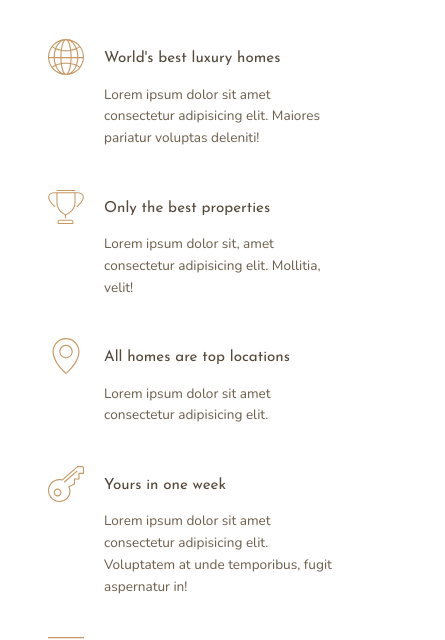
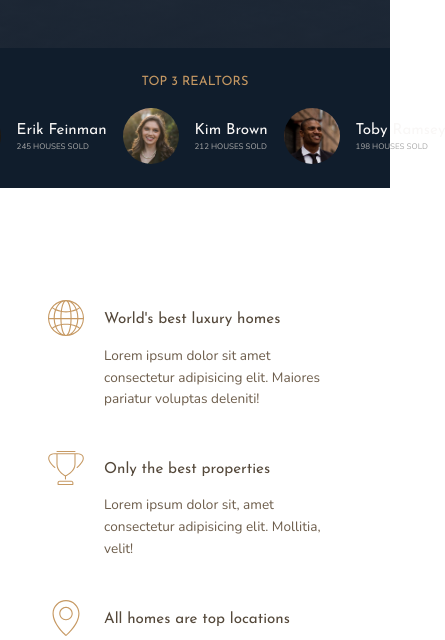
Before and after one commit to giadeagal/css-grid-nexter, a website: page index.html in a window 390 px wide. Shown: the part 796-1436 px from the top of the page, 445 px wide, since content can reach past the window. Drawn offline with nearby package versions, Linux system fonts and the light colour scheme.

Commit message:
realtors responsive

```diff
--- a/sass/_base.scss
+++ b/sass/_base.scss
@@ -1,23 +1,23 @@
 // COLOR VARIABLES
 $color-primary: #c69963;
-$color-primary-dark: #B28451;
+$color-primary-dark: #b28451;
 
 $color-secondary: #101d2c;
 
 $color-grey-light-1: #f9f7f6;
 $color-grey-light-2: #aaa;
 
-$color-grey-dark-1: #54483A;
-$color-grey-dark-2: #6D5D4B;
+$color-grey-dark-1: #54483a;
+$color-grey-dark-2: #6d5d4b;
 
 // FONT VARIABLES
-$font-primary: 'Nunito', sans-serif;
-$font-display: 'Josefin Sans', sans-serif;
+$font-primary: "Nunito", sans-serif;
+$font-display: "Josefin Sans", sans-serif;
 
 //RESPONSIVE BREAKPOINT VARIABLES
-$bp-xl: 75em;
-$bp-l: 62.5em;
-
+$bp-xl: 75em; //1200px
+$bp-l: 62.5em; //1000px
+$bp-m: 50em; //800px
 
 *,
 *::before,
@@ -52,13 +52,12 @@ body {
     repeat(3, min-content);
   grid-template-columns:
     [sidebar-start] 8rem
-        [sidebar-end full-start] minmax(6rem,1fr)
-        [center-start] repeat(8, [col-start] minmax(min-content, 14rem) [col-end] )
-        [center-end] minmax(6rem,1fr)
+    [sidebar-end full-start] minmax(6rem, 1fr)
+    [center-start] repeat(8, [col-start] minmax(min-content, 14rem) [col-end])
+    [center-end] minmax(6rem, 1fr)
     [full-end];
 
   @media only screen and (max-width: $bp-l) {
-
     grid-template-rows:
       6rem
       80vh
@@ -67,9 +66,18 @@ body {
       repeat(3, min-content);
 
     grid-template-columns:
-            [full-start] minmax(6rem,1fr)
+      [full-start] minmax(6rem, 1fr)
       [center-start] repeat(8, [col-start] minmax(min-content, 14rem) [col-end])
-            [center-end] minmax(6rem,1fr)
+      [center-end] minmax(6rem, 1fr)
       [full-end];
   }
+
+  @media only screen and (max-width: $bp-m) {
+    grid-template-rows:
+      6rem
+      calc(100vh - 6rem)
+      repeat(2, min-content)
+      40vw
+      repeat(3, min-content);
   }
+}
--- a/sass/_header.scss
+++ b/sass/_header.scss
@@ -15,6 +15,10 @@
     grid-template-columns: minmax(min-content,max-content);
     row-gap: 1.5rem;
     justify-content: center;
+
+    @media only screen and (max-width: $bp-m) {
+        grid-column: 1 / -1;
+      }
 
     &__logo {
         height: 3rem;
--- a/sass/_realtors.scss
+++ b/sass/_realtors.scss
@@ -9,12 +9,20 @@
     justify-items: center;
     align-content: center;
 
+    @media only screen and (max-width: $bp-m) {
+        grid-column: 1 / -1;
+    }
+
     &__list {
         display: grid;
         grid-template-columns: min-content max-content;
         column-gap: 2rem;
         row-gap: 5vh;
         align-items: center;
+
+        @media only screen and (max-width: $bp-m) {
+            grid-template-columns: repeat(3, min-content max-content);
+        }
     }
 
     &__img {
```
Also changed, not shown: css/style.css. Lines whose indentation alone changed are shown as unchanged.
